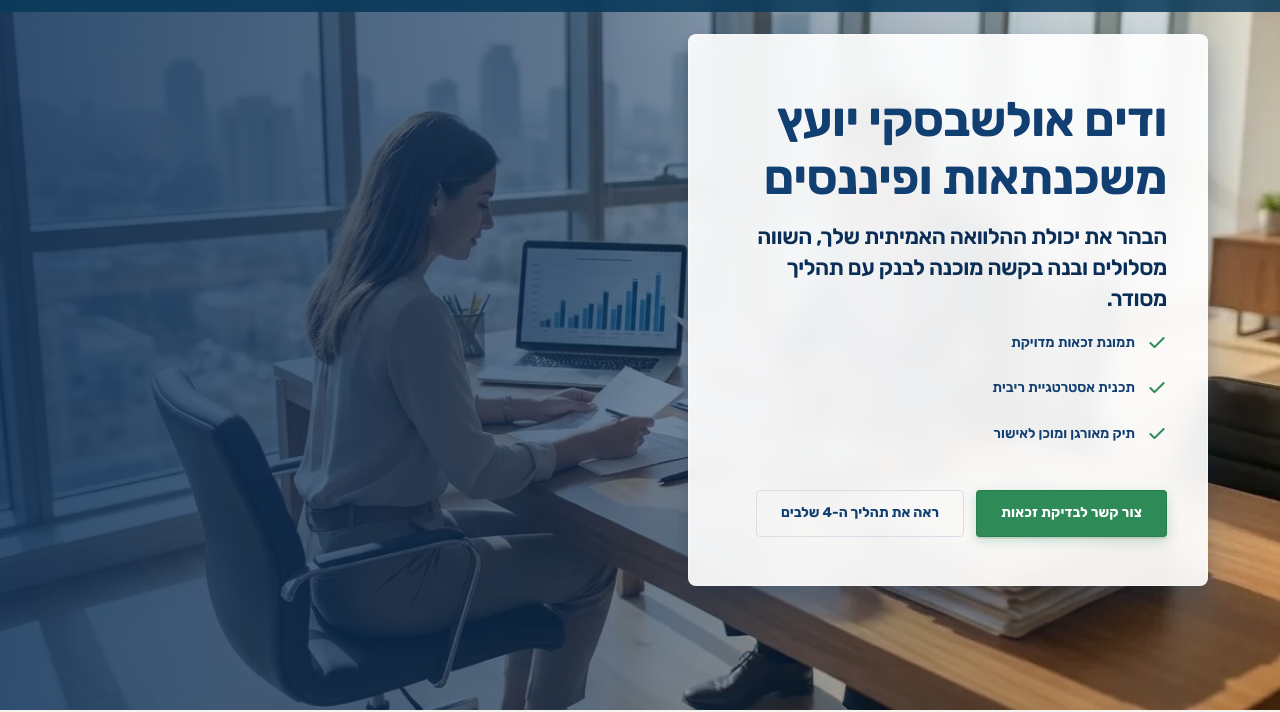
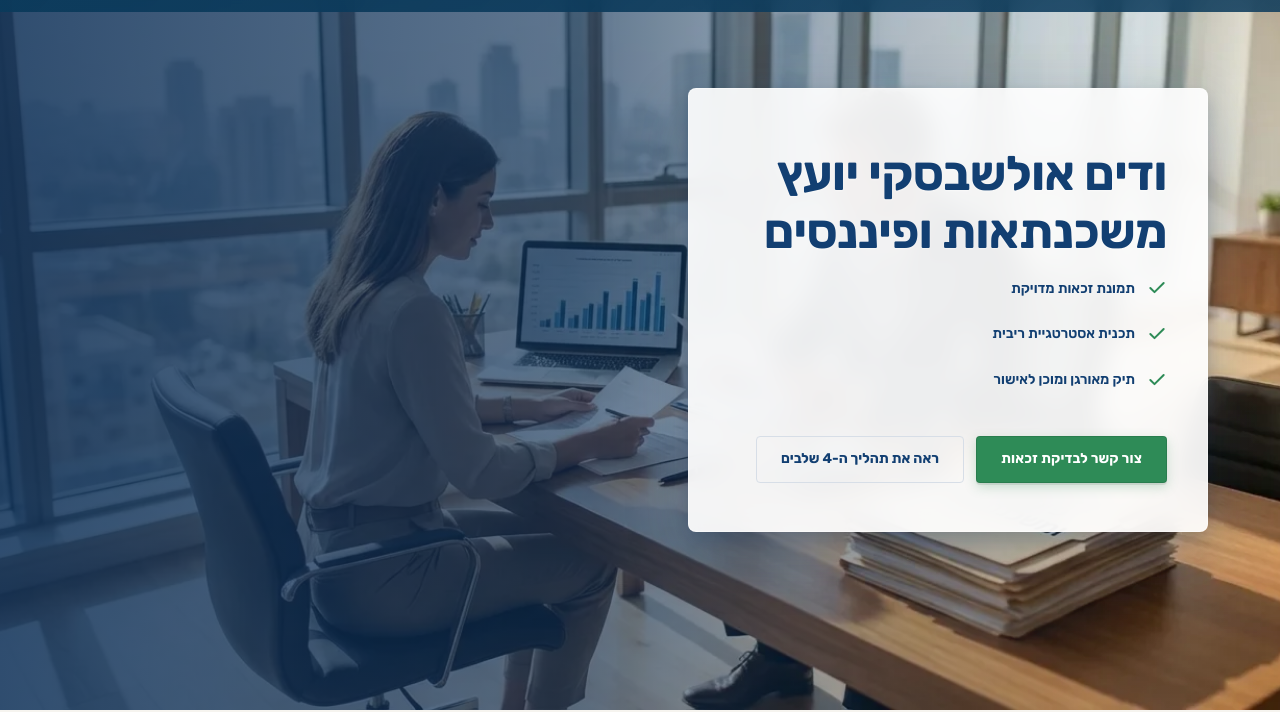
Before and after one commit to slipwoker/zappy-website-67a87460-1e28-4d75-a43c-3cc8b12052b1, a plain HTML site: page index.html in a window 1280 px wide. Shown: the part 90-802 px from the top of the page. Drawn offline with Linux system fonts and the light colour scheme.

```diff
--- a/index.html
+++ b/index.html
@@ -792,7 +792,7 @@
   <div class="index-hero-section__content-wrapper">
     <div class="index-hero-section__overlay-card">
       <h1 class="index-hero-section__title">ודים אולשבסקי יועץ משכנתאות ופיננסים</h1>
-      <h3 class="index-hero-section__subtitle">הבהר את יכולת ההלוואה האמיתית שלך, השווה מסלולים ובנה בקשה מוכנה לבנק עם תהליך מסודר.</h3>
+
 
       <ul class="index-hero-section__signals-list">
         <li class="index-hero-section__signal-item">
```
Also changed, not shown: public/index.html (+1 -1 lines), 3 other files.
